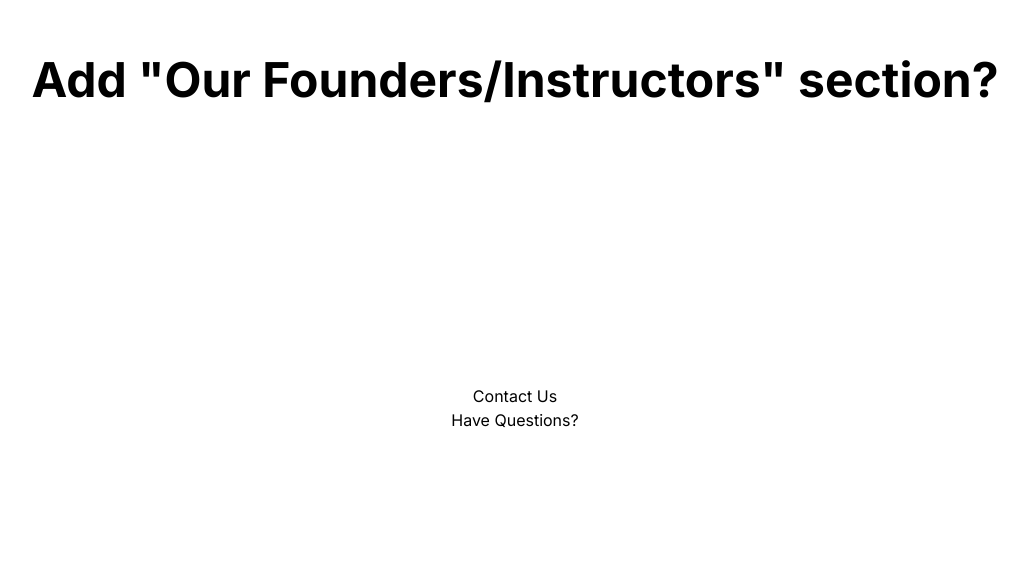
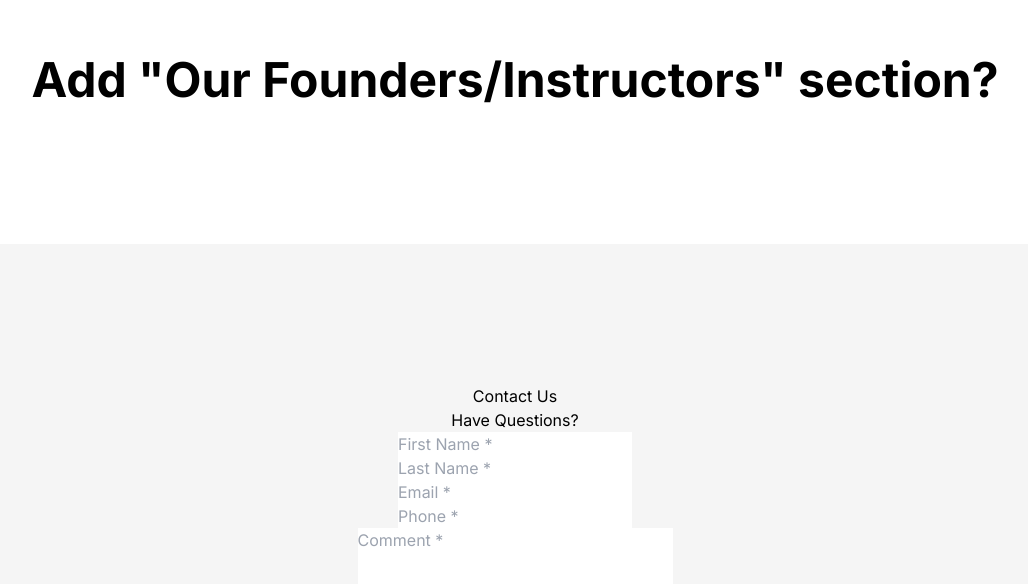
Before and after one commit to 10richard/chai-defense, a Next.js app: page / in a window 1280 px wide. Shown: the part 2387-2971 px from the top of the page, without its empty margins (125-1153 px from the left). Built offline with nearby package versions, Linux system fonts and the light colour scheme.

Commit message:
add inputs for contact form

```diff
--- a/src/components/Contact.tsx
+++ b/src/components/Contact.tsx
@@ -8,13 +8,63 @@ interface ContactProps {
 
 const Contact = ({ heading, subheading }: ContactProps) => {
   return (
-    <PaddedSection>
-      <MaxWidthContainer className="text-center flex justify-center py-20">
+    <PaddedSection className="bg-gray">
+      <MaxWidthContainer className="text-center flex flex-col items-center py-20">
         <div className="flex flex-col">
           <h3>{heading}</h3>
           <h2>{subheading}</h2>
         </div>
-        <form></form>
+        <form>
+          <div>
+            <input
+              type="text"
+              id="first_name"
+              name="first_name"
+              placeholder="First Name *"
+              required
+            />
+          </div>
+          <div>
+            <input
+              type="text"
+              id="last_name"
+              name="last_name"
+              placeholder="Last Name *"
+              required
+            />
+          </div>
+          <div>
+            <input
+              type="email"
+              id="email"
+              name="email"
+              placeholder="Email *"
+              required
+            />
+          </div>
+          <div>
+            <input
+              type="tel"
+              id="phone_number"
+              name="phone_number"
+              placeholder="Phone *"
+              pattern="[0-9]{10}"
+              title="Should only contain ten numbers (no spaces or area code)"
+              required
+            />
+          </div>
+          <div>
+            <textarea
+              className="resize-none"
+              name="comment"
+              id="comment"
+              cols={30}
+              rows={10}
+              placeholder="Comment *"
+              required
+            ></textarea>
+          </div>
+        </form>
       </MaxWidthContainer>
     </PaddedSection>
   );
```
